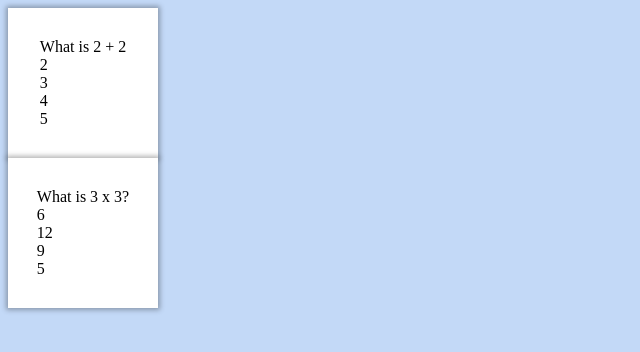
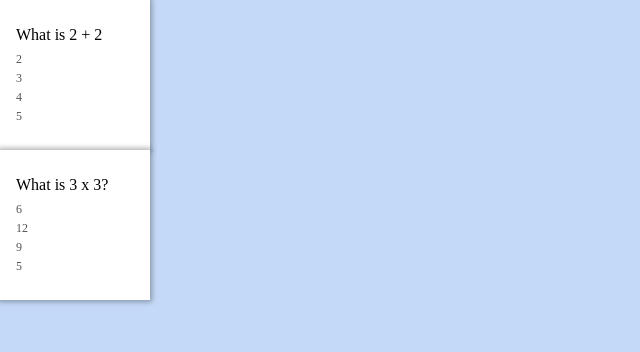
Before and after one commit to matthewflack/flashcard-app, a React (Create React App) app: page / in a window 1280 px wide. Shown: the top 352 px of the page, without its empty margins (0-640 px from the left). Built offline with nearby package versions, Linux system fonts and the light colour scheme; no server answers.

Commit message:
Add a lot. Styles / Axios API Call / decodeString fn

```diff
--- a/package.json
+++ b/package.json
@@ -6,6 +6,7 @@
     "@testing-library/jest-dom": "^5.12.0",
     "@testing-library/react": "^11.2.6",
     "@testing-library/user-event": "^12.8.3",
+    "axios": "^0.21.1",
     "react": "^17.0.2",
     "react-dom": "^17.0.2",
     "react-scripts": "4.0.3",
--- a/src/App.js
+++ b/src/App.js
@@ -1,13 +1,43 @@
-import React, {useState} from 'react';
+import React, {useState, useEffect} from 'react';
 import FlashcardList from './FlashcardList';
 import './app.css'
+import axios from 'axios';
 
 function App() {
   const [flashcards, setFlashcards] = useState(SAMPLE_FLASHCARDS);
+
+  useEffect(()=>{
+    axios.get(API_ENDPOINT)
+    .then(res=>{
+      setFlashcards(res.data.results.map((questionItem,index)=>{
+        const answer = decodeString(questionItem.correct_answer);
+        const options = [
+          ...questionItem.incorrect_answers.map(a => decodeString(a))
+          , answer]
+        return {
+          id: `${index}-${Date.now()}`,
+          question: decodeString(questionItem.question),
+          answer: answer,
+          options: options.sort(() => Math.random()- .5)
+
+        }
+      }))
+    })
+  },[])
+
+  function decodeString(str) {
+    const textArea = document.createElement('textArea')
+    textArea.innerHTML = str
+    return textArea.value
+  }
+
   return (
     <FlashcardList flashcards={flashcards}/>
   );
 }
+
+
+const API_ENDPOINT = 'https://opentdb.com/api.php?amount=10';
 
 const SAMPLE_FLASHCARDS = [
   {
--- a/src/app.css
+++ b/src/app.css
@@ -1,5 +1,12 @@
 body {
   background-color: #c3d9f7;
+  margin: 0;
+}
+
+.card-grid {
+  align-items: center;
+  grid-template-columns: repeat(auto-fill, minmax(200px, 1fr));
+  gap: 1rem;
 }
 
 .card {
@@ -10,9 +17,26 @@ body {
   border-radius: 0.25 rem;
   box-shadow: 0 0 5px 2px rgba(0, 0, 0, 0.3);
   background-color: white;
+  transform-style: preserve-3d;
   height: 150px;
   width: 150px;
-  transform: rotateY(var(--rotate-y, 0));
+  transition: 150ms;
+  cursor: pointer;
+  transform: perspective(1000px) rotateY(var(--rotate-y, 0))
+    translateY(var(--translate-y, 0));
+}
+
+.card:hover {
+  --translate-y: -2px;
+  box-shadow: 0 0 5px 2px rgba(0, 0, 0, 0.5);
+}
+
+.card.flip {
+  --rotate-y: 180deg;
+}
+
+.card .front {
+  left: 0;
 }
 
 .card .front,
@@ -25,3 +49,17 @@ body {
 .card .back {
   transform: rotateY(180deg);
 }
+
+.flashcard-options {
+  margin-top: 0.5rem;
+}
+
+.flashcard-option {
+  margin-top: 0.25rem;
+  color: #555;
+  font-size: 0.75rem;
+}
+
+.flashcard-option:first-child {
+  margin-top: 0;
+}
```
Also changed, not shown: 1 other file (tests, documents, lock files or other folders).
